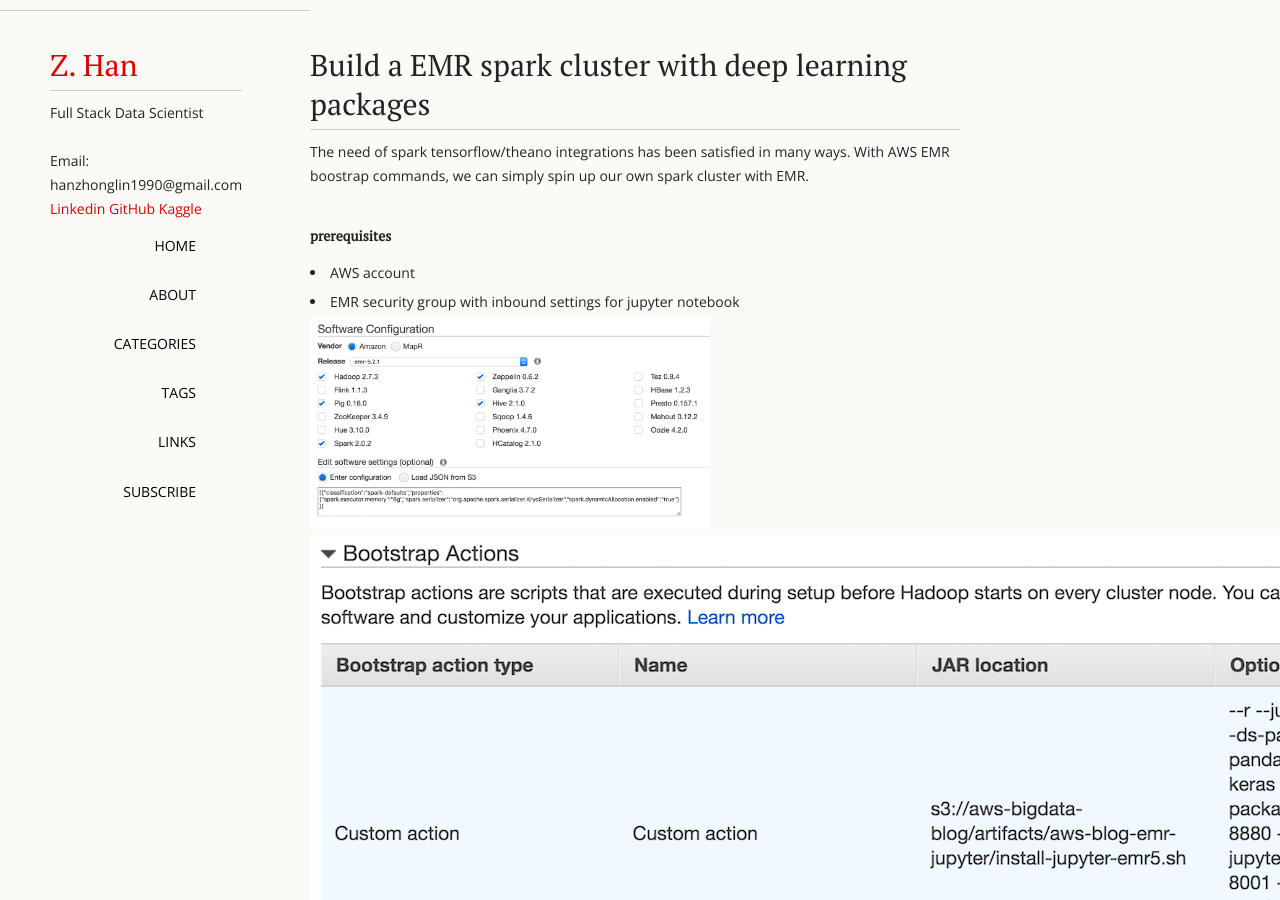
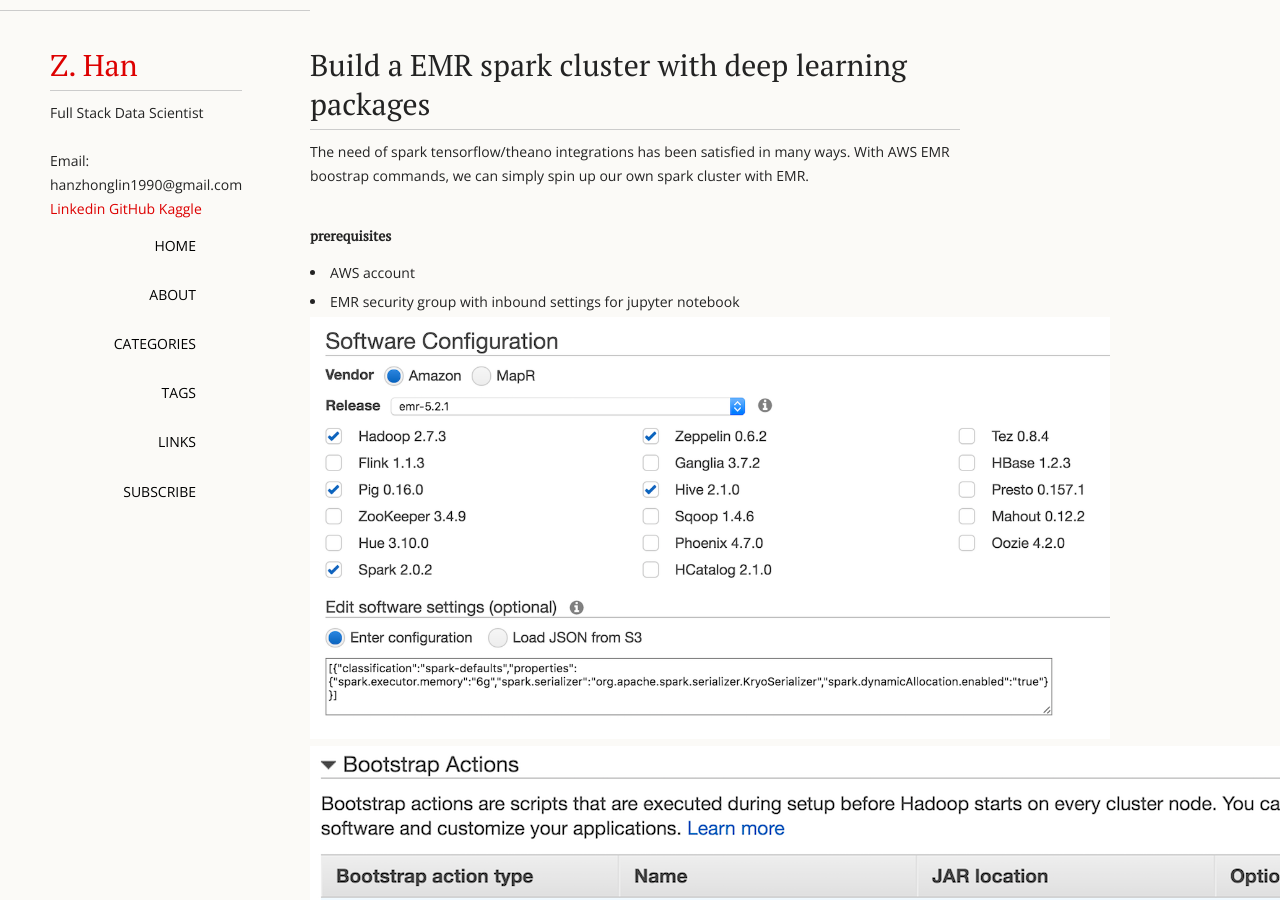
Before and after one commit to forgebach/forgebach.github.io, a Jekyll site: the page built from _posts/2017-01-17-Spark-Tensorflow-AWS-EMR-Notebook.md, in a window 1280 px wide and 900 px high. Built offline with Jekyll 4.4.1, drawn with Linux system fonts in a browser that asks for light colours.

Commit message:
Update 2017-01-17-Spark-Tensorflow-AWS-EMR-Notebook.md

```diff
--- a/_posts/2017-01-17-Spark-Tensorflow-AWS-EMR-Notebook.md
+++ b/_posts/2017-01-17-Spark-Tensorflow-AWS-EMR-Notebook.md
@@ -14,7 +14,7 @@
 - AWS account
 - EMR security group with inbound settings for jupyter notebook
 
-<img src="/images/2017-01-17/software_config.png" width="400px" />
+<img src="/images/2017-01-17/software_config.png" width="800px" />
 
 ![](/images/2017-01-17/bootstrap_actions.png)
 
```
